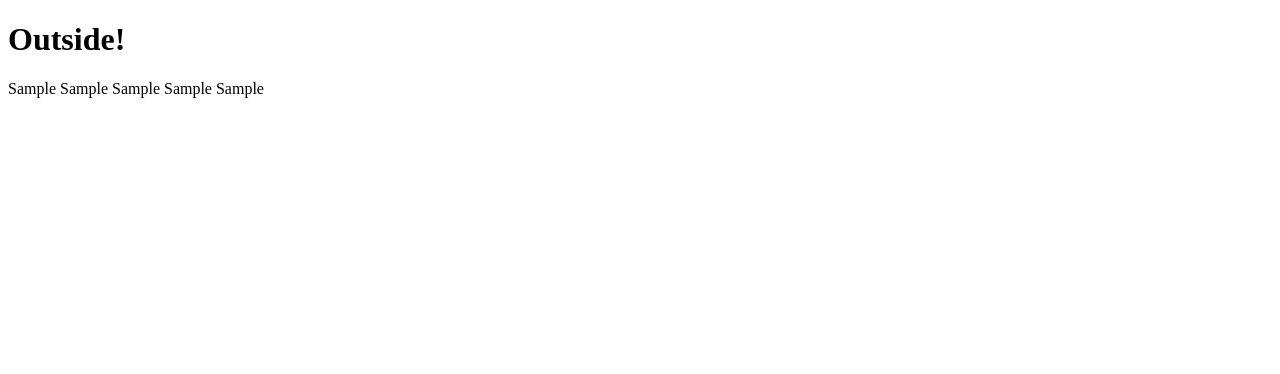
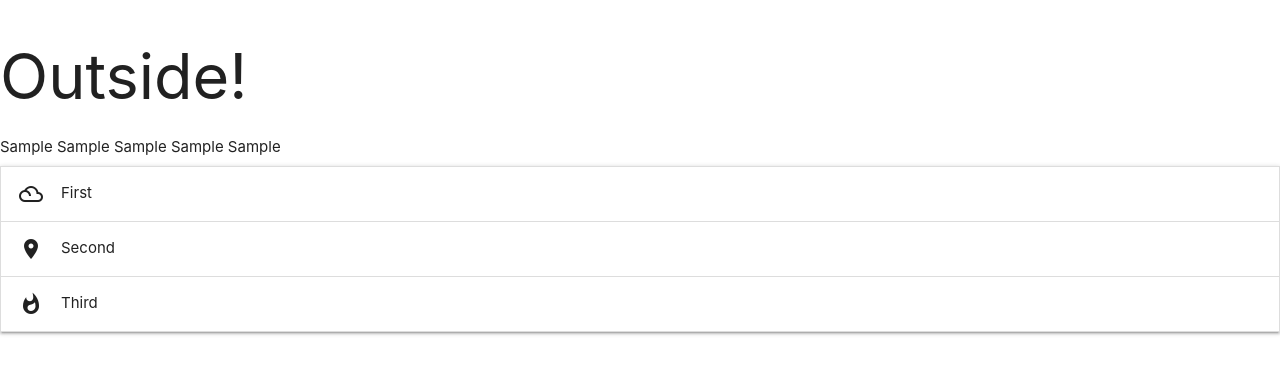
Before and after one commit to samathaluca/fallen, a Flask app: page / in a window 1280 px wide. Shown: the top 374 px of the page. Run offline with Flask 2, Linux system fonts and the light colour scheme; a database or web service that is not in the repository returns one stand-in record (values such as "Sample title"); some libraries are stand-ins or nearby versions.

Commit message:
materialiZe CDN

```diff
--- a/templates/base.html
+++ b/templates/base.html
@@ -1,9 +1,20 @@
 <!DOCTYPE html>
 <html>
-    <head></head>
+    <head>
+        <link href="https://fonts.googleapis.com/icon?family=Material+Icons" rel="stylesheet">
+        <link rel="stylesheet" href="https://cdnjs.cloudflare.com/ajax/libs/materialize/1.0.0/css/materialize.min.css">
+
+    </head>
     <body>
         <h1>Outside!</h1>
         {% block content %}
         {% endblock %}
+    <script src="https://cdnjs.cloudflare.com/ajax/libs/jquery/3.2.1/jquery.min.js"></script>
+    <script src="https://cdnjs.cloudflare.com/ajax/libs/materialize/1.0.0/js/materialize.min.js"></script>
+    <script type="text/javascript">
+        $(document).ready(function() {
+            $('.collapsible').collapsible();
+        })
+    </script>
     </body>
 </html>
--- a/templates/firstSteps.html
+++ b/templates/firstSteps.html
@@ -7,4 +7,21 @@
         {{firstSteps.belief4}}
         {{firstSteps.belief5}}
         {% endfor %}
+
+
+  <ul class="collapsible">
+    <li>
+      <div class="collapsible-header"><i class="material-icons">filter_drama</i>First</div>
+      <div class="collapsible-body"><span>Lorem ipsum dolor sit amet.</span></div>
+    </li>
+    <li>
+      <div class="collapsible-header"><i class="material-icons">place</i>Second</div>
+      <div class="collapsible-body"><span>Lorem ipsum dolor sit amet.</span></div>
+    </li>
+    <li>
+      <div class="collapsible-header"><i class="material-icons">whatshot</i>Third</div>
+      <div class="collapsible-body"><span>Lorem ipsum dolor sit amet.</span></div>
+    </li>
+  </ul>
+
 {% endblock %}
```
